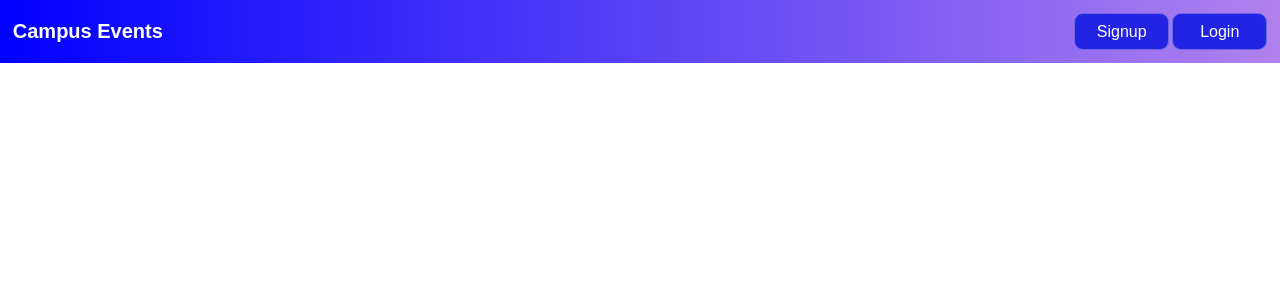
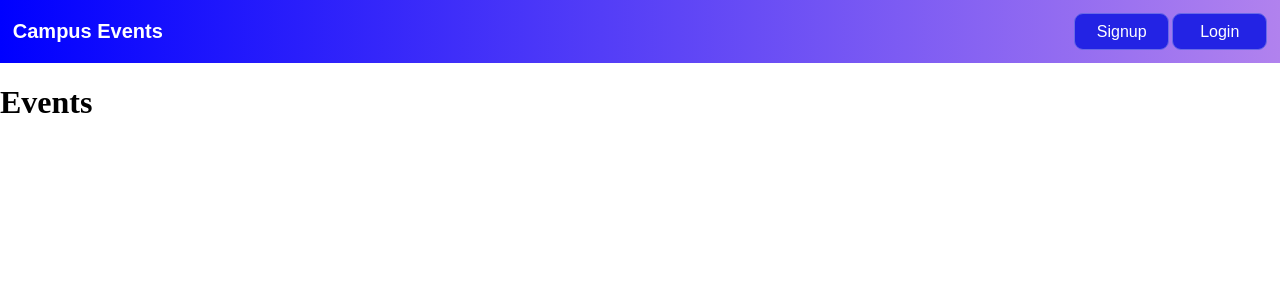
Before and after one commit to Code-Akhilsai/Campus-Events, a React (Vite) app in the folder college-project/: page /eventpage in a window 1280 px wide. Shown: the top 300 px of the page. Built offline with nearby package versions, Linux system fonts and the light colour scheme; no server answers.

Commit message:
Add header to Eventpage component for improved visibility

```diff
--- a/college-project/src/Pages/Components/Eventpage.jsx
+++ b/college-project/src/Pages/Components/Eventpage.jsx
@@ -1,5 +1,9 @@
 const Eventpage = () => {
-  return <></>;
+  return (
+    <>
+      <h1>Events</h1>
+    </>
+  );
 };
 
 export default Eventpage;
```
